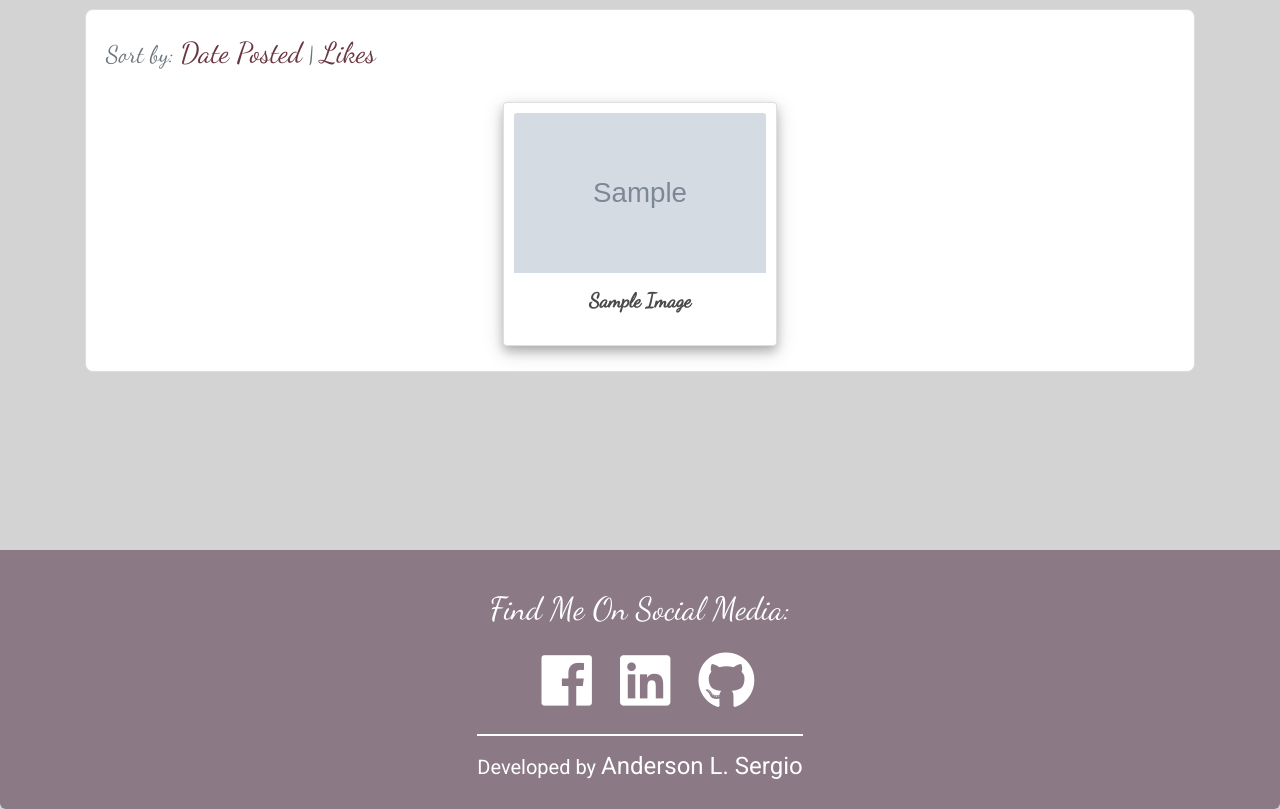
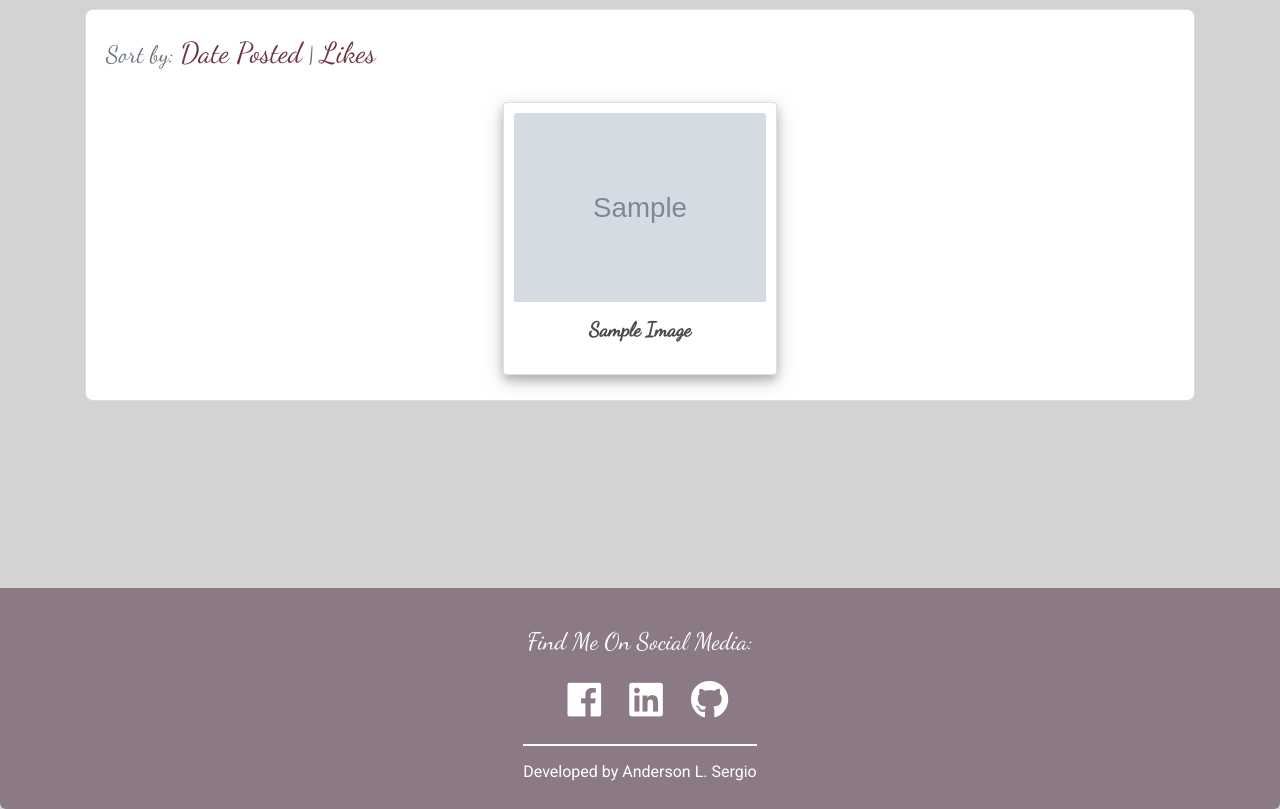
Before and after one commit to anlsergio/weddingbook, a Django app: page / in a window 1280 px wide. Shown: the part 71-880 px from the top of the page. Run offline with Django 3.2, Linux system fonts and the light colour scheme; tables that the repository leaves empty hold one stand-in row (values such as "Sample post"); grey boxes marked "Sample" are stand-in pictures; some libraries are stand-ins or nearby versions.

Commit message:
CSS refatoring and cleanup'

```diff
--- a/gallery/static/gallery/main.css
+++ b/gallery/static/gallery/main.css
@@ -73,7 +73,7 @@ a:hover {
   margin-bottom: 20px;
 }
 
-.product {
+.image {
   width: 20rem;
   text-align: center;
   padding: 10px 10px 20px 10px;
@@ -81,24 +81,17 @@ a:hover {
   box-shadow: 0 5px 10px 0 rgba(0, 0, 0, 0.2), 0 6px 20px 0 rgba(0, 0, 0, 0.19);
 }
 
-.product:hover {
+.image:hover {
   box-shadow: 0 15px 20px 0 rgba(0, 0, 0, 0.2), 0 12px 40px 0 rgba(0, 0, 0, 0.19);
 }
 
-.product img {
-  max-height: 10rem;
+.image img {
+  max-height: 12rem;
 }
 
 .card-img-top {
   width: 100%;
   height: 100%;
-}
-
-.account-img {
-  height: 125px;
-  width: 125px;
-  margin-right: 20px;
-  margin-bottom: 16px;
 }
 
 .account-heading {
@@ -196,12 +189,18 @@ footer h5 {
   margin-right: auto;
   border-top: 2px solid #ffffff;
   padding-top: 1rem;
+  font-size: 1rem;
 }
 
 footer h2 {
   font-family: 'Dancing Script', cursive;
   margin-bottom: 0;
   color: #ffffff;
+  font-size: 1.5rem;
+}
+
+footer h5 > a {
+  font-size: 1rem;
 }
 
 .social li {
@@ -209,7 +208,7 @@ footer h2 {
 }
 
 .social i {
-  font-size: 300%;
+  font-size: 200%;
   margin: 0;
   padding: 2% 2% 2% 0%;
   color: rgb(255, 255, 255);
--- a/gallery/templates/gallery/base.html
+++ b/gallery/templates/gallery/base.html
@@ -119,9 +119,7 @@
            e.preventDefault()
            var this_ = $(this)
            var likeUrl = this_.attr("data-href")
-        //    var likeCount = parseInt(this_.attr("data-likes")) | 0
-        //    var addLike = likeCount + 1
-        //    var removeLike = likeCount - 1
+
            if (likeUrl){
               $.ajax({
                url: likeUrl,
@@ -134,7 +132,6 @@
                      updateText(this_, data.likescount, "Unlike")
                  } else {
                      updateText(this_, data.likescount, "Like")
-                     // remove one like
                  }
                }, error: function(error){
                  console.log(error)
--- a/gallery/templates/gallery/home.html
+++ b/gallery/templates/gallery/home.html
@@ -9,7 +9,7 @@
         </h4>
         <div class="row d-flex justify-content-center">
             {% for image in images %}
-                <a href="{% url 'image_detail' image.id %}" class="card product col-lg-3">
+                <a href="{% url 'image_detail' image.id %}" class="card image col-lg-3">
                     <img alt="Image" src="{{ image.image.url }}" class="card-img-top">
                     <div class="card-block bottom-align">
                         <h5 class="card-title mt-3">{{ image.title|title }}</h5>
--- a/gallery/templates/gallery/images_for_approval.html
+++ b/gallery/templates/gallery/images_for_approval.html
@@ -5,7 +5,7 @@
     <div class="container content-section">
         <div class="row d-flex justify-content-center">
             {% for image in images %}
-                <a href="{% url 'image_detail' image.id %}" class="card product col-lg-3">
+                <a href="{% url 'image_detail' image.id %}" class="card image col-lg-3">
                     <img alt="Image" src="{{ image.image.url }}" class="card-img-top">
                     <div class="card-block bottom-align">
                         <h5 class="card-title mt-3">{{ image.title|title }}</h5>
```
Also changed, not shown: weddingbook/settings.py (+0 -15 lines).
